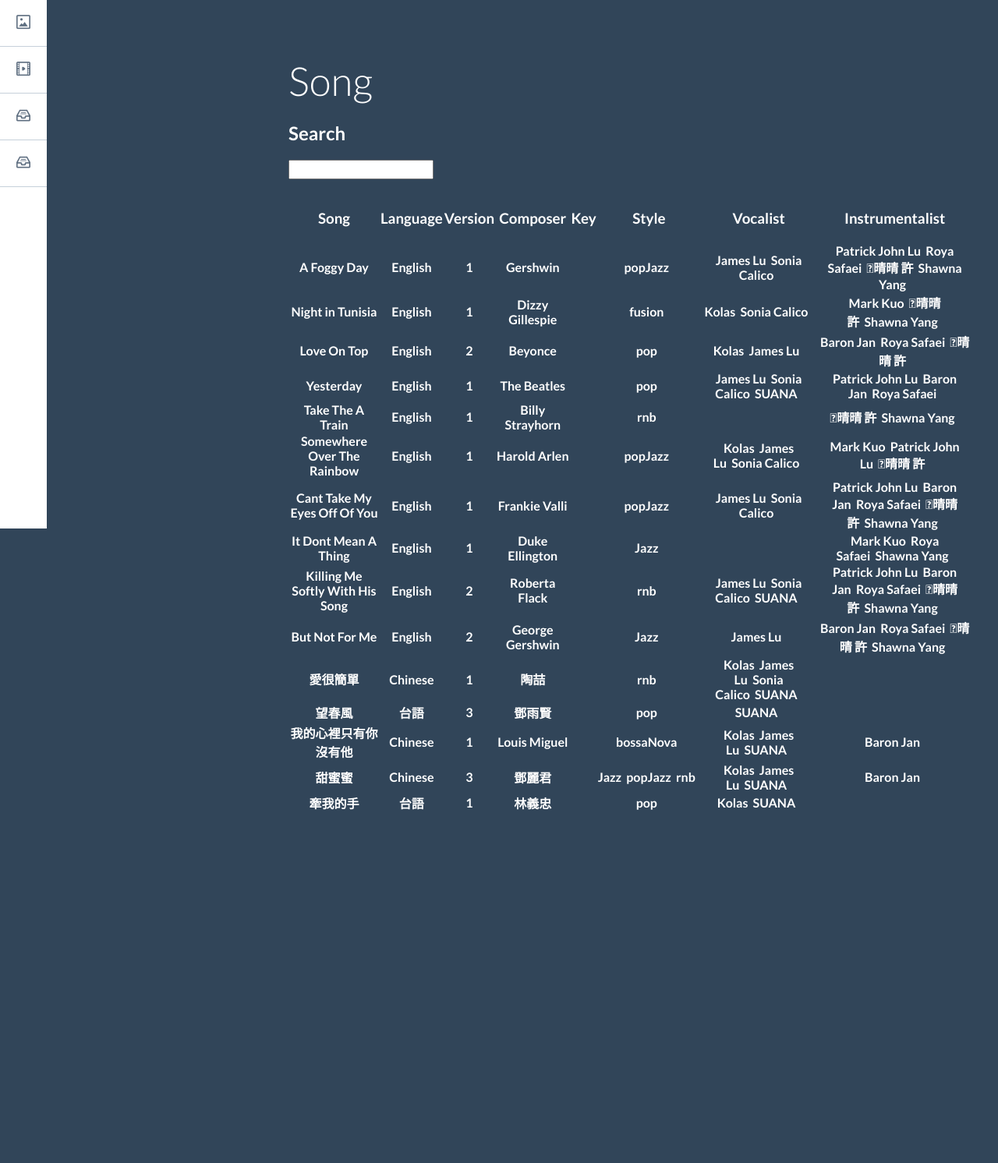
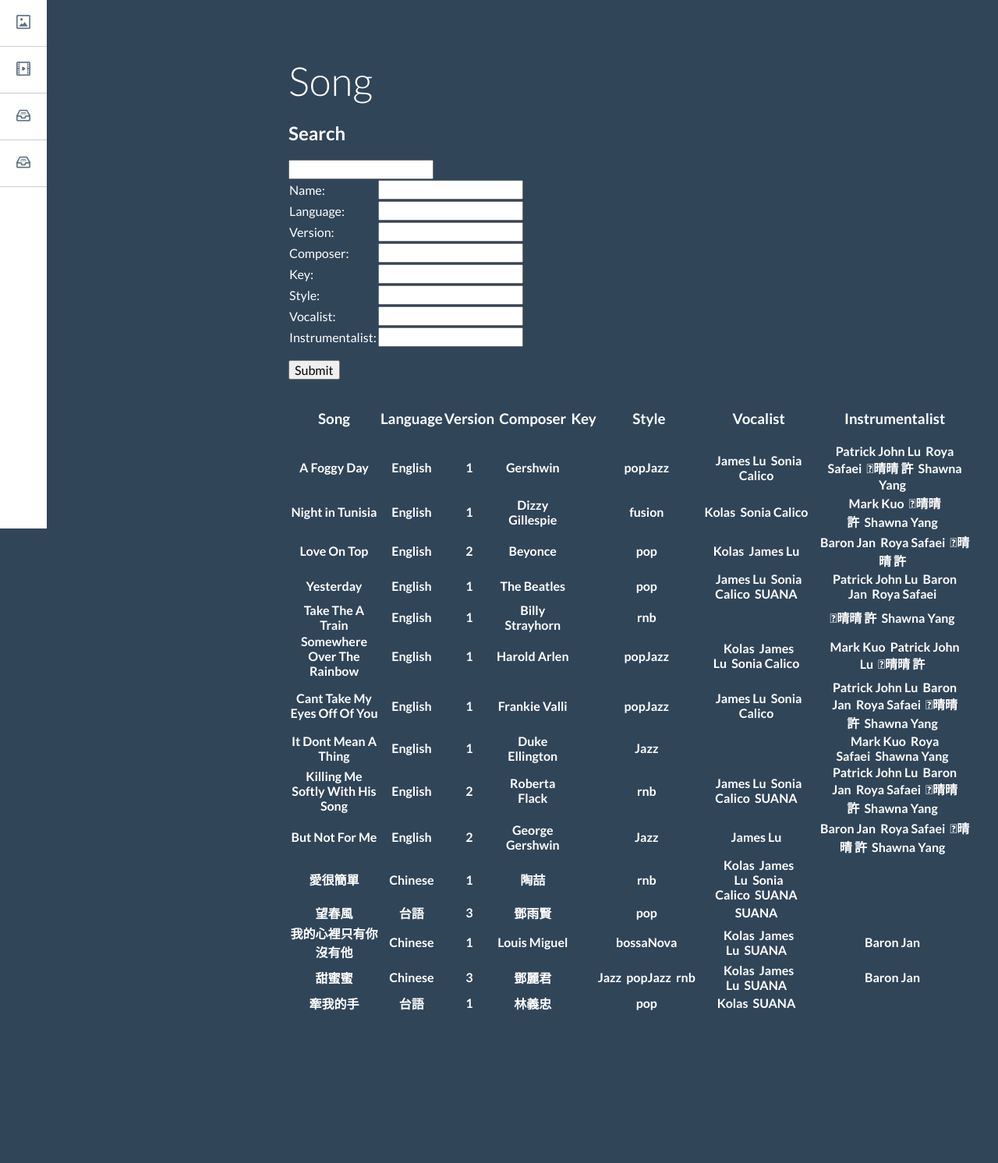
Before and after one commit to Yi-Zhen/singer_db, a Django app: template templates/song.html in a window 1280 px wide. Shown: the part 122-1614 px from the top of the page at 78% size. Before the commit the page ends 1161 px from the top, so only its background shows below. Run offline with Django 3.2, Linux system fonts and the light colour scheme; the template is opened without the code that fills it: values that come from a table or form of the project are taken from there, others are empty; data comes from the database, SQL or seed files in the repository; parts of the project's set-up code (start-up, migrations or seed data) failed here and were passed over.

Commit message:
Song.html

```diff
--- a/templates/song.html
+++ b/templates/song.html
@@ -42,6 +42,44 @@
 						<input type="text" name="song">
 					</form>
 				</div>
+				<form action="" method="get">
+			            <table>
+			                <tr>
+			                    <td> <label for="sName">Name: </label> </td>
+			                    <td> <input type="text" id="sName" type="text" name="sName"> </td>
+			                </tr>
+			                <tr>
+			                    <td> <label for="lan">Language: </label> </td>
+			                    <td> <input type="text" id="lan" type="text" name="lan"> </td>
+			                </tr>
+			                <tr>
+			                    <td> <label for="comp">Version: </label> </td>
+			                    <td> <input type="text" id="comp" type="text" name="comp"></td>
+			                </tr>
+			                <tr>
+			                    <td> <label for="comp">Composer: </label> </td>
+			                    <td> <input type="text" id="comp" type="text" name="comp"></td>
+			                </tr>
+			                <tr>
+			                    <td> <label for="comp">Key: </label> </td>
+			                    <td> <input type="text" id="comp" type="text" name="comp"></td>
+			                </tr>
+			                <tr>
+			                    <td> <label for="comp">Style: </label> </td>
+			                    <td> <input type="text" id="comp" type="text" name="comp"></td>
+			                </tr>
+			                <tr>
+			                    <td> <label for="comp">Vocalist: </label> </td>
+			                    <td> <input type="text" id="comp" type="text" name="comp"></td>
+			                </tr>
+			                <tr>
+			                    <td> <label for="comp">Instrumentalist: </label> </td>
+			                    <td> <input type="text" id="comp" type="text" name="comp"></td>
+			                </tr>
+			            </table>
+			            <p></p>
+			            <input type="submit" value="Submit">
+		        	</form>
 		<div>
 			<table>
 				<br>
```
